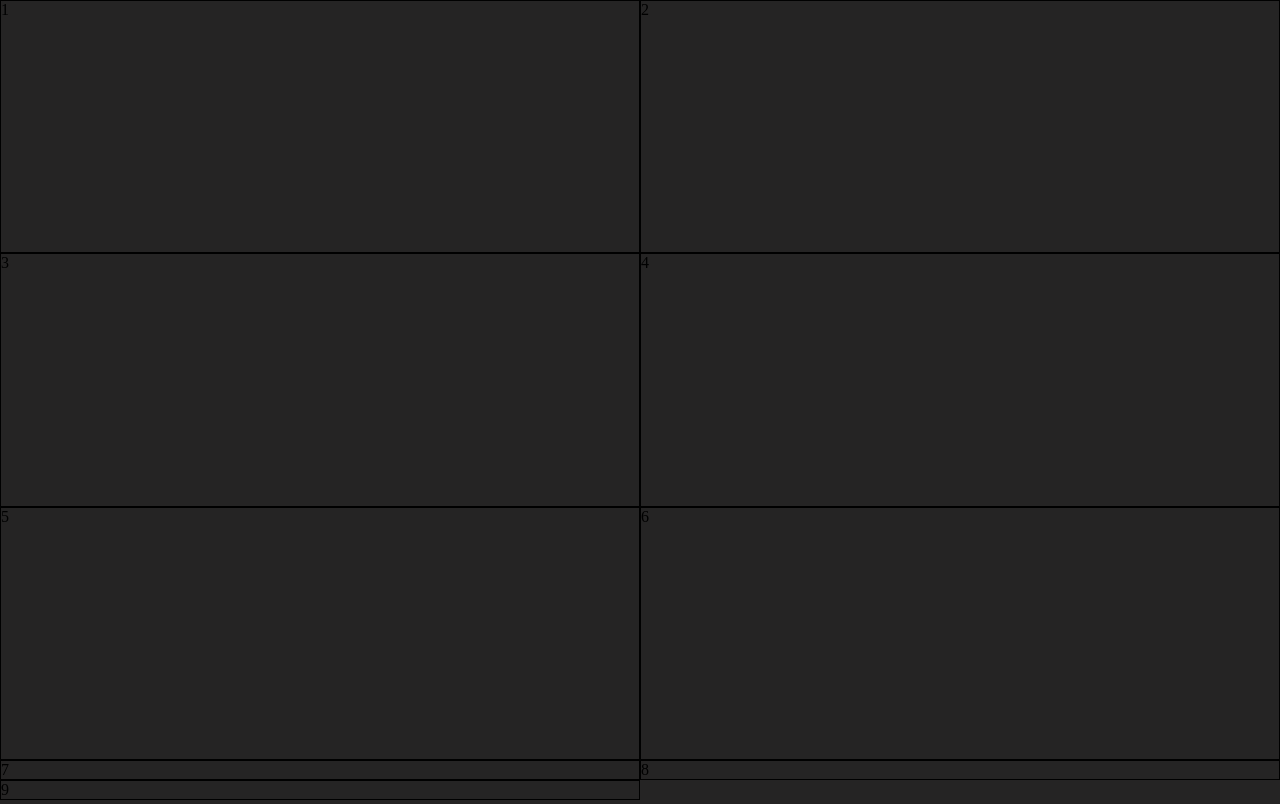
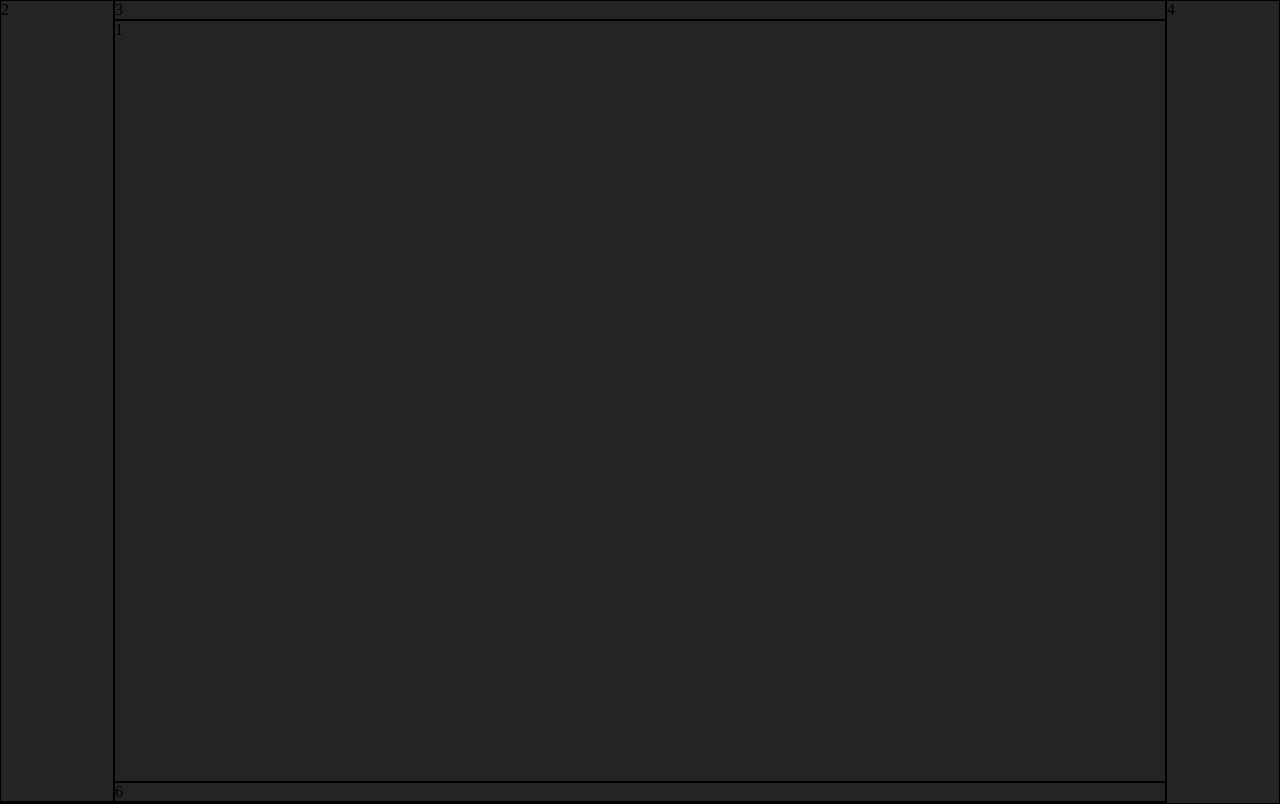
Before and after one commit to MarcoChavezB/Pagina_antigua, a plain HTML site: page index.html in a window 1280 px wide. Drawn offline with Linux system fonts and the light colour scheme.

Commit message:
estructura de pagina

```diff
--- a/index.html
+++ b/index.html
@@ -14,11 +14,9 @@
         <div>2</div>
         <div>3</div>
         <div>4</div>
-        <div>5</div>
         <div>6</div>
-        <div>7</div>
-        <div>8</div>
-        <div>9</div>
+        <div></div>
+        <div></div>
     </div>
 </body>
 </html>
--- a/style.css
+++ b/style.css
@@ -5,10 +5,28 @@
 
 .grid-container{
     display: grid;
-    grid-template-rows: repeat(3, 1fr);
-    grid-template-columns: repeat(2,1fr);
-    height: 100vh;
+    grid-template-columns: auto 1fr auto;
+    grid-template-rows: auto 1fr auto;
 }
 .grid-container div{
     border: 1px solid black !important;
 }
+
+.grid-container div:first-child{
+    grid-column: 2/3;
+}
+
+.grid-container div:nth-child(2){
+    width: 7em;
+    height: 100vh;
+    grid-row: 1/4;
+}
+.grid-container div:nth-child(3){
+    width: em;
+    grid-row: 1 / span 1 ;
+}
+
+.grid-container div:nth-child(4){
+    width: 7em;
+    grid-row: 1 / span 4;
+}
```
